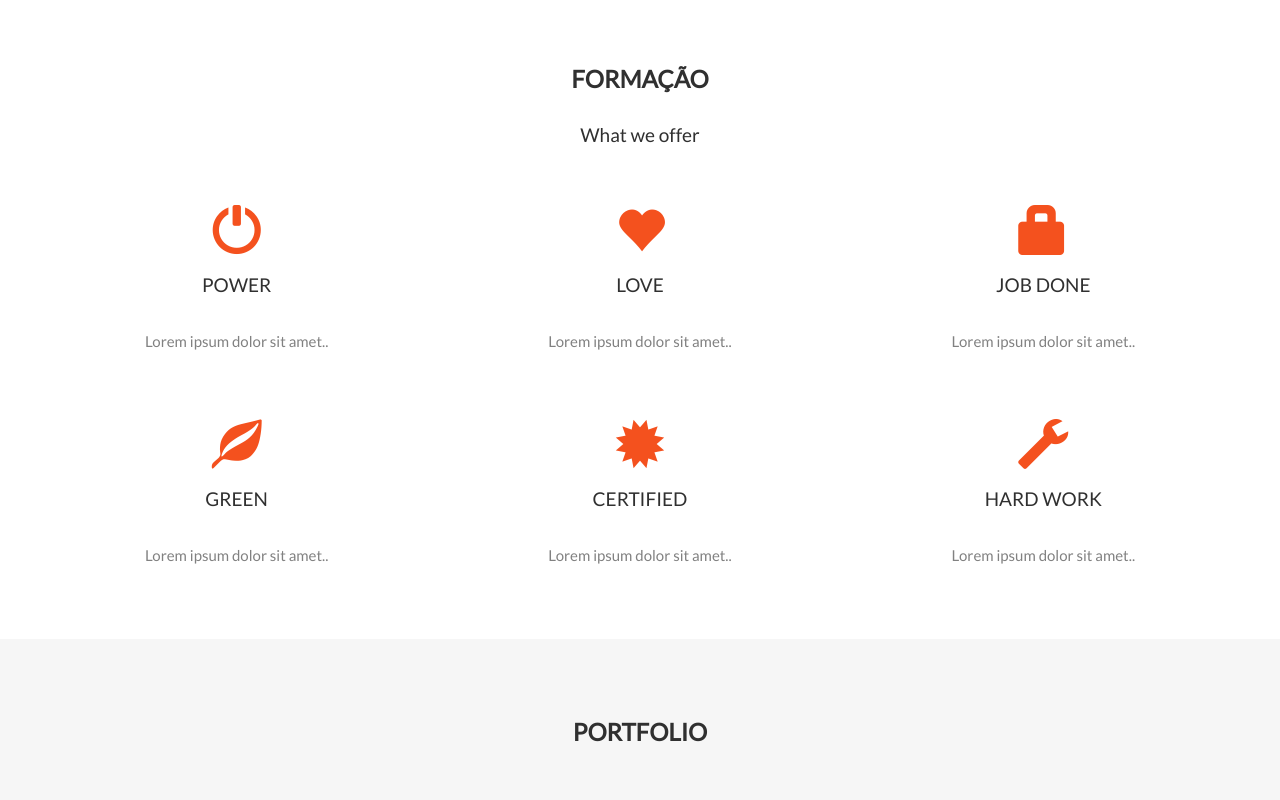
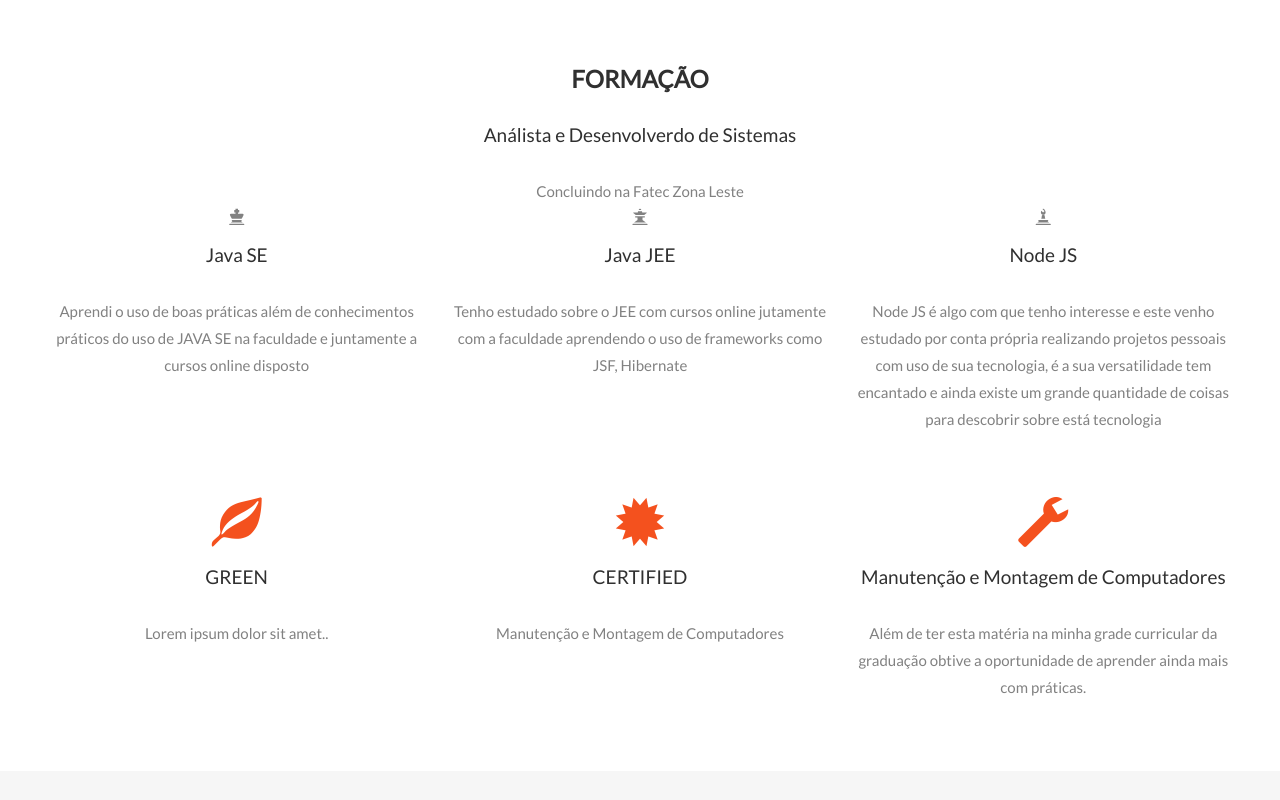
Before and after one commit to CaioAFernandes/caioafernandes.github.io, a plain HTML site: page index.html in a window 1280 px wide. Shown: the part 1060-1860 px from the top of the page. Drawn offline with nearby package versions, Linux system fonts and the light colour scheme; files that its build step writes are made by us from their sources.

Commit message:
Adições

```diff
--- a/index.html
+++ b/index.html
@@ -28,7 +28,7 @@
       <ul class="nav navbar-nav navbar-right">
         <li><a href="#about">SOBRE</a></li>
         <li><a href="#services">FORMAÇÃO</a></li>
-        <li><a href="#portfolio">PORTFOLIO</a></li>
+        <li><a href="#portfolio">PORTIFÓLIO</a></li>
         <li><a href="#contact">CONTATO</a></li>
       </ul>
     </div>
@@ -77,23 +77,24 @@
 <!-- Container (Services Section) -->
 <div id="services" class="container-fluid text-center">
   <h2>Formação</h2>
-  <h4>What we offer</h4>
+  <h4>Análista e Desenvolverdo de Sistemas</h4>
+  <span>Concluindo na Fatec Zona Leste</span>
   <br>
   <div class="row slideanim">
     <div class="col-sm-4">
-      <span class="glyphicon glyphicon-off logo-small"></span>
-      <h4>POWER</h4>
-      <p>Lorem ipsum dolor sit amet..</p>
+      <span class="glyphicon glyphicon-king"></span>
+      <h4>Java SE</h4>
+      <p>Aprendi o uso de boas práticas além de conhecimentos práticos do uso de JAVA SE na faculdade e juntamente a cursos online disposto</p>
     </div>
     <div class="col-sm-4">
-      <span class="glyphicon glyphicon-heart logo-small"></span>
-      <h4>LOVE</h4>
-      <p>Lorem ipsum dolor sit amet..</p>
+      <span class="glyphicon glyphicon-queen"></span>
+      <h4>Java JEE</h4>
+      <p>Tenho estudado sobre o JEE com cursos online jutamente com a faculdade aprendendo o uso de frameworks como JSF, Hibernate</p>
     </div>
     <div class="col-sm-4">
-      <span class="glyphicon glyphicon-lock logo-small"></span>
-      <h4>JOB DONE</h4>
-      <p>Lorem ipsum dolor sit amet..</p>
+      <span class="glyphicon glyphicon-bishop"></span>
+      <h4>Node JS</h4>
+      <p>Node JS é algo com que tenho interesse e este venho estudado por conta própria realizando projetos pessoais com uso de sua tecnologia, é a sua versatilidade tem encantado e ainda existe um grande quantidade de coisas para descobrir sobre está tecnologia</p>
     </div>
   </div>
   <br><br>
@@ -106,19 +107,19 @@
     <div class="col-sm-4">
       <span class="glyphicon glyphicon-certificate logo-small"></span>
       <h4>CERTIFIED</h4>
-      <p>Lorem ipsum dolor sit amet..</p>
+      <p>Manutenção e Montagem de Computadores</p>
     </div>
     <div class="col-sm-4">
       <span class="glyphicon glyphicon-wrench logo-small"></span>
-      <h4 style="color:#303030;">HARD WORK</h4>
-      <p>Lorem ipsum dolor sit amet..</p>
+      <h4 style="color:#303030;">Manutenção e Montagem de Computadores</h4>
+      <p>Além de ter esta matéria na minha grade curricular da graduação obtive a oportunidade de aprender ainda mais com práticas.</p>
     </div>
   </div>
 </div>
 
 <!-- Container (Portfolio Section) -->
 <div id="portfolio" class="container-fluid text-center bg-grey">
-  <h2>Portfolio</h2><br>
+  <h2>PORTIFÓLIO</h2><br>
   <h4>What we have created</h4>
   <div class="row text-center slideanim">
     <div class="col-sm-4">
```
